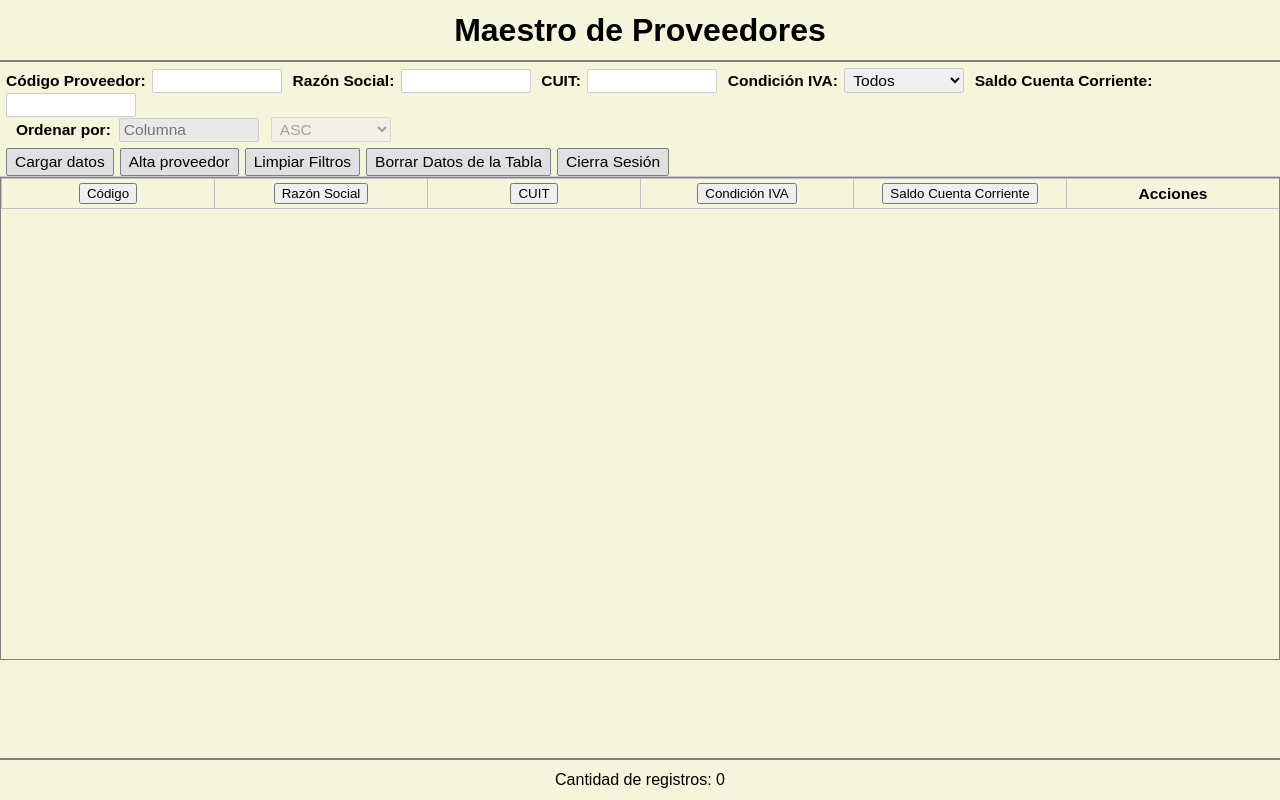
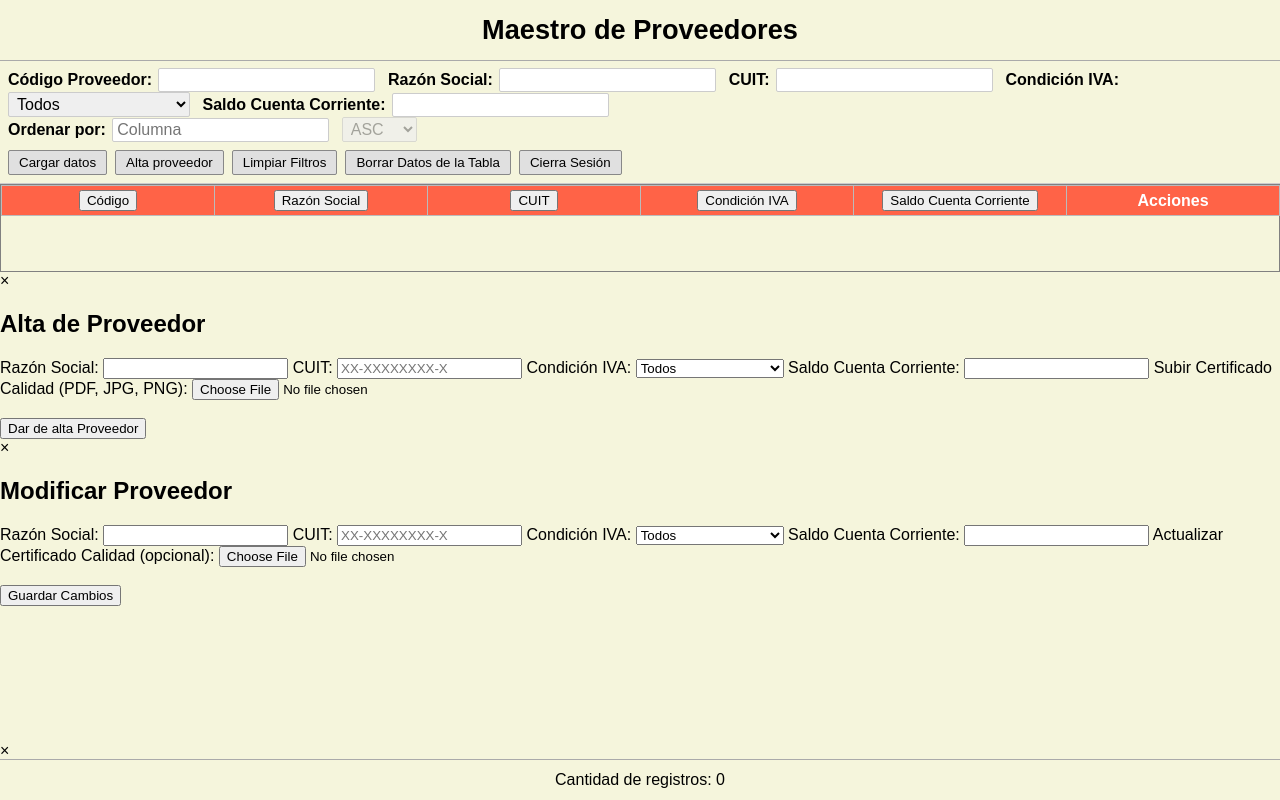
Before and after one commit to NicolasBranca/ProgramacionEnAmbienteDeRedes, a PHP site: page /Php/sesion/app_modulo1/index.php in a window 1280 px wide. Run offline with PHP 8.4, Linux system fonts and the light colour scheme; a user stored in the database is signed in; data comes from the database, SQL or seed files in the repository; lists and menus that the app fills with data are empty.

Commit message:
ajustes css

```diff
--- a/Php/sesion/app_modulo1/index.php
+++ b/Php/sesion/app_modulo1/index.php
@@ -9,22 +9,19 @@ include('../manejoSesion.inc');
     <title>Maestro de proveedores</title>
     <script src="https://code.jquery.com/jquery-3.6.0.min.js"></script>
     <style>
-/* Reset y estructura básica */
 body {
     margin: 0;
-    padding: 0;
     font-family: Arial, sans-serif;
     background: #f5f5dc;
     height: 100vh;
     box-sizing: border-box;
-    /* Quitar overflow: hidden para permitir scroll si es necesario */
 }
 header {
     position: fixed;
     top: 0; left: 0; right: 0;
     height: 60px;
     background: #f5f5dc;
-    border-bottom: 2px solid #808080;
+    border-bottom: 1px solid #aaa;
     display: flex;
     align-items: center;
     justify-content: center;
@@ -32,180 +29,107 @@ header {
 }
 header h1 {
     margin: 0;
-    font-size: 2em;
-    font-weight: bold;
+    font-size: 1.7em;
 }
 main {
-    position: relative;
+    display: flex;
+    flex-direction: column;
+    height: calc(100vh - 60px - 40px);
     padding-top: 60px;
     padding-bottom: 40px;
-    height: calc(100vh - 60px - 40px); /* Ajuste: ocupa todo el espacio entre header y footer */
-    box-sizing: border-box;
-    display: flex;
-    flex-direction: column;
-    min-height: 0; /* Permite que los hijos usen todo el espacio */
+    min-height: 0;
 }
 .filtros-container {
+    display: flex;
+    flex-wrap: wrap;
+    gap: 8px;
+    align-items: center;
     background: #f5f5dc;
     border-bottom: 1px solid #ccc;
-    padding: 8px 6px 0 6px;
-    display: flex;
-    flex-wrap: wrap;
-    gap: 6px;
-    align-items: center;
+    padding: 8px;
 }
 .filtros-campos label {
     font-weight: bold;
     margin-right: 2px;
-    font-size: 0.97em;
+    font-size: 1em;
 }
 .filtros-campos input, .filtros-campos select {
-    margin-right: 6px;
+    margin-right: 8px;
     padding: 2px 4px;
     border-radius: 2px;
     border: 1px solid #ccc;
-    font-size: 0.97em;
-    width: 120px;
-    max-width: 140px;
-    min-width: 60px;
+    font-size: 1em;
 }
 .filtros-botones {
     display: flex;
-    gap: 6px;
-    margin-top: 0;
-    flex-wrap: wrap;
+    gap: 8px;
 }
 .filtros-botones button {
-    padding: 4px 8px;
+    padding: 4px 10px;
     border-radius: 2px;
-    border: 1px solid #808080;
+    border: 1px solid #888;
     background: #e0e0e0;
     cursor: pointer;
-    font-size: 0.97em;
 }
 .filtros-botones button:hover {
     background: #d0d0d0;
 }
 .table-wrapper {
     flex: 1 1 0;
-    min-height: 0; /* Permite que el tbody crezca hasta el footer */
+    min-height: 0;
     overflow: hidden;
     background: #f5f5dc;
     display: flex;
     flex-direction: column;
-    width: 100vw;
 }
 #tablaProveedores {
     width: 100%;
     border-collapse: collapse;
-    table-layout: fixed;
     background: #f5f5dc;
     height: 100%;
+}
+#tablaProveedores thead {
+    background: #ff6347;
+    color: #fff;
+    position: sticky;
+    top: 0;
+    z-index: 2;
+}
+#tablaProveedores th, #tablaProveedores td {
+    border: 1px solid #bbb;
+    padding: 4px;
+    text-align: center;
+    font-size: 1em;
+    word-break: break-word;
+}
+#tablaProveedores tbody {
+    display: block;
+    height: 100%;
     min-height: 0;
-    /* Quitar display: flex y flex-direction */
+    overflow-y: auto;
+    width: 100%;
 }
 #tablaProveedores thead, #tablaProveedores tfoot {
     display: table;
     width: 100%;
     table-layout: fixed;
 }
-#tablaProveedores tbody {
-    display: block;
-    height: 100%;
-    min-height: 0;
-    overflow-y: auto;
-    overflow-x: hidden;
-    width: 100%;
-}
 #tablaProveedores tr {
     display: table;
     width: 100%;
     table-layout: fixed;
-}
-#tablaProveedores th, #tablaProveedores td {
-    border: 1px solid #c0c0c0;
-    padding: 4px;
-    text-align: center;
-    font-size: 0.97em;
-    word-break: break-word;
 }
 footer {
     position: fixed;
     left: 0; right: 0; bottom: 0;
     height: 40px;
     background: #f5f5dc;
-    border-top: 2px solid #808080;
+    border-top: 1px solid #aaa;
     display: flex;
     align-items: center;
     justify-content: center;
     font-size: 1em;
     z-index: 10;
-}
-/* Modal simple */
-.modal {
-    display: none;
-    position: fixed;
-    z-index: 100;
-    left: 0; top: 0; width: 100%; height: 100%;
-    background: rgba(0,0,0,0.5);
-}
-.modal-content {
-    background: #808080;
-    color: #fff;
-    margin: 5% auto;
-    padding: 20px;
-    border-radius: 8px;
-    width: 90%;
-    max-width: 500px;
-    position: relative;
-    /* Para la ventana de ver certificado, que ocupe más espacio */
-}
-#modalArchivo .modal-content {
-    width: 95vw;
-    max-width: 900px;
-    height: 90vh;
-    max-height: 90vh;
-    padding: 0;
-    display: flex;
-    flex-direction: column;
-}
-#modalArchivo .close {
-    position: absolute;
-    top: 10px; right: 20px;
-    z-index: 2;
-}
-#iframeArchivo {
-    width: 100%;
-    height: 100%;
-    border: none;
-    display: block;
-    /* Para que PDF o imagen ocupe todo el espacio */
-}
-.filtros-orden {
-    display: flex;
-    align-items: center;
-    gap: 6px;
-    margin-left: 10px;
-}
-.filtros-orden input[type="text"] {
-    width: 130px;
-    padding: 2px 4px;
-    border-radius: 2px;
-    border: 1px solid #ccc;
-    font-size: 0.97em;
-    background: #eee;
-}
-.filtros-orden select {
-    padding: 2px 4px;
-    border-radius: 2px;
-    border: 1px solid #ccc;
-    font-size: 0.97em;
-    background: #eee;
-}
-.filtros-orden input[readonly] {
-    background: #e9e9e9;
-    color: #333;
-    cursor: default;
 }
 @media (max-width: 900px) {
     .filtros-container, .filtros-botones, .filtros-campos {
@@ -213,22 +137,10 @@ footer {
         align-items: stretch;
         gap: 4px;
     }
-    .filtros-orden {
-        margin-left: 0;
-        margin-top: 6px;
-    }
     #tablaProveedores th, #tablaProveedores td {
         font-size: 0.93em;
         padding: 3px;
     }
-    /* Oculta columnas CUIT y Saldo Cuenta Corriente en pantallas chicas */
-    #tablaProveedores th:nth-child(3),
-    #tablaProveedores td:nth-child(3),
-    #tablaProveedores th:nth-child(5),
-    #tablaProveedores td:nth-child(5) {
-        display: none;
-    }
-    .modal-content { width: 98%; }
 }
     </style>
 </head>
```
